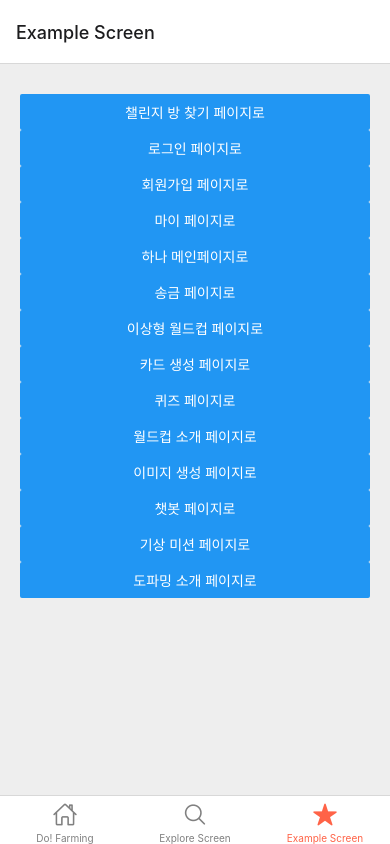
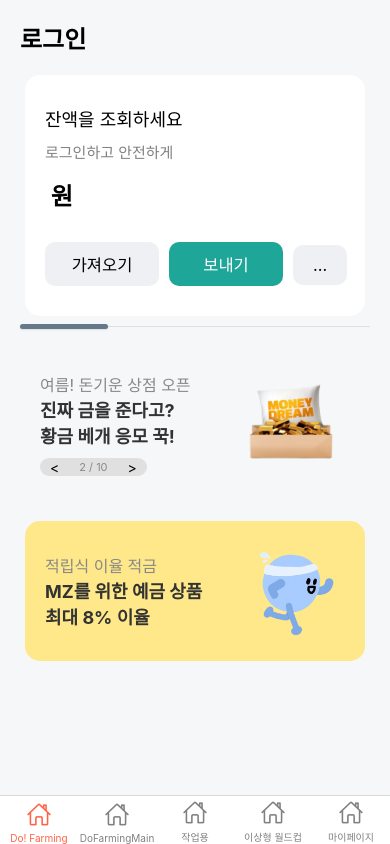
Before and after one commit to Do-Farming/do-farming_Front, a React Native app: screen /Example in a window 390 px wide. Built offline with nearby package versions, Linux system fonts and the light colour scheme.

Commit message:
feat: 플로우 연결

```diff
--- a/src/navigators/StackNavigator.tsx
+++ b/src/navigators/StackNavigator.tsx
@@ -44,7 +44,6 @@ function StackNavigator() {
         component={HanaMainScreen}
         options={{ title: '하나은행 메인화면' }}
       />
-
       <Stack.Screen
         name="SignIn"
         component={SignInScreen}
--- a/src/navigators/TabNavigator.tsx
+++ b/src/navigators/TabNavigator.tsx
@@ -2,10 +2,10 @@ import * as React from 'react';
 import { createBottomTabNavigator } from '@react-navigation/bottom-tabs';
 import { Ionicons } from '@expo/vector-icons';
 import HomeScreen from '../screens/home/HomeScreen';
-import ExploreScreen from '../screens/ExploreScreen';
+import HanaMainScreen from '../screens/hana/HanaMainScreen';
+import MyPageScreen from '../screens/mypage/MyPageScreen';
+import WorldCupInfoScreen from '../screens/worldcup/information/WorldCupInfoScreen';
 import ExampleScreen from '../screens/ExampleScreen';
-import HanaMain from '../screens/hana/HanaMainScreen';
-import HanaMainScreen from '../screens/hana/HanaMainScreen';
 
 const Tab = createBottomTabNavigator();
 
@@ -34,14 +34,23 @@ function TabNavigator() {
         options={{ title: 'Do! Farming', headerShown: false }}
       />
       <Tab.Screen
-        name="Explore"
-        component={ExploreScreen}
-        options={{ title: 'Explore Screen' }}
+        name="DoFarmingMain"
+        component={HomeScreen}
+        options={{ headerTransparent: true, headerTitle: '' }}
       />
       <Tab.Screen
-        name="Example"
+        name="작업용"
         component={ExampleScreen}
-        options={{ title: 'Example Screen' }}
+        options={{ headerTransparent: true, headerTitle: '' }}
+      />
+      <Tab.Screen
+        name="이상형 월드컵"
+        component={WorldCupInfoScreen}
+      />
+      <Tab.Screen
+        name="마이페이지"
+        component={MyPageScreen}
+        options={{ headerTransparent: true, headerTitle: '' }}
       />
     </Tab.Navigator>
   );
--- a/src/screens/ExampleScreen.tsx
+++ b/src/screens/ExampleScreen.tsx
@@ -1,8 +1,10 @@
 import React from 'react';
 import { View, StyleSheet, Button } from 'react-native';
+import { SafeAreaView } from './home/HomeScreen.styled';
 
 export default function ExampleScreen({ navigation }: any) {
   return (
+    <SafeAreaView>
       <View style={styles.container}>
         <Button
           title="챌린지 방 찾기 페이지로"
@@ -61,6 +63,7 @@ export default function ExampleScreen({ navigation }: any) {
           onPress={() => navigation.navigate('DoFarmingInfo')}
         />
       </View>
+    </SafeAreaView>
   );
 }
 
--- a/src/screens/hana/HomeScreen.styled.ts
+++ b/src/screens/hana/HanaMainScreen.styled.ts
@@ -152,7 +152,7 @@ export const PaginationDot = styled.View<PaginationDotProps>`
   box-shadow: 0px 1px 2px rgba(0, 0, 0, 0.1);
 `;
 
-export const Button = styled.View<ButtonProps>`
+export const Button = styled.TouchableOpacity<ButtonProps>`
   justify-content: center;
   align-items: center;
   padding: 10px 20px;
--- a/src/screens/hana/HanaMainScreen.tsx
+++ b/src/screens/hana/HanaMainScreen.tsx
@@ -7,6 +7,7 @@ import {
   Dimensions,
   NativeSyntheticEvent,
   NativeScrollEvent,
+  TouchableOpacity,
 } from 'react-native';
 import {
   Container,
@@ -33,21 +34,12 @@ import {
   Product2,
   Product3,
   BalanceTexts,
-} from './HomeScreen.styled';
+} from './HanaMainScreen.styled';
 import { mainContents, saleContents } from '../../mocks/hanaMainDatas';
 import { useAuth } from '../../contexts/authContext';
+import { SafeAreaView } from '../home/HomeScreen.styled';
 
 const { width: windowWidth } = Dimensions.get('window');
-
-const Pagination: React.FC<{ length: number; currentIndex: number }> = ({
-  currentIndex,
-}) => (
-  <PaginationContainer>
-    {Array.from({ length: saleContents.length }, (_, index) => (
-      <PaginationDot key={index} isActive={index === currentIndex} />
-    ))}
-  </PaginationContainer>
-);
 
 const Pagination2: React.FC<{ length: number; currentIndex2: number }> = ({
   currentIndex2,
@@ -57,7 +49,7 @@ const Pagination2: React.FC<{ length: number; currentIndex2: number }> = ({
   </PaginationContainer>
 );
 
-export default function HanaMainScreen() {
+export default function HanaMainScreen({ navigation }: any) {
   const [currentIndex, setCurrentIndex] = useState(0);
   const [currentIndex2, setCurrentIndex2] = useState(0);
   const { isLogin } = useAuth();
@@ -112,10 +104,13 @@ export default function HanaMainScreen() {
     setCurrentIndex2(index);
   };
   return (
+    <SafeAreaView>
       <Container>
         <Header>
           <Row>
+            <TouchableOpacity onPress={() => navigation.navigate('SignIn')}>
               <Username>로그인</Username>
+            </TouchableOpacity>
           </Row>
         </Header>
         <MainProduct>
@@ -127,7 +122,7 @@ export default function HanaMainScreen() {
             showsHorizontalScrollIndicator={false}
             keyExtractor={(item, index) => index.toString()}
             renderItem={
-            !isLogin
+              isLogin
                 ? ({ item, index }) => (
                     <Product2 key={index}>
                       <DescriptionSmallTexts>
@@ -172,10 +167,10 @@ export default function HanaMainScreen() {
                       </Row>
                       <BalanceTexts>{item.balance} 원</BalanceTexts>
                       <Row>
-                      <Button width="38%" backgroundColor="#EFF0F4">
+                        <Button width="38%" backgroundColor="#EFF0F4" onPress={() => navigation.navigate('')}>
                           <ButtonText>{item.btnText.option1}</ButtonText>
                         </Button>
-                      <Button width="38%" backgroundColor="#1EA698">
+                        <Button width="38%" backgroundColor="#1EA698" onPress={() => navigation.navigate('SendMoney')}>
                           <ButtonText color="white">
                             {item.btnText.option2}
                           </ButtonText>
@@ -230,6 +225,9 @@ export default function HanaMainScreen() {
           />
         </MainProduct>
         <MainProduct>
+          <TouchableOpacity
+            onPress={() => navigation.navigate('DoFarmingMain')}
+          >
             <Product3>
               <HanaCard>
                 <HanaTextContainer>
@@ -243,7 +241,9 @@ export default function HanaMainScreen() {
                 />
               </HanaCard>
             </Product3>
+          </TouchableOpacity>
         </MainProduct>
       </Container>
+    </SafeAreaView>
   );
 }
--- a/src/screens/home/HomeScreen.tsx
+++ b/src/screens/home/HomeScreen.tsx
@@ -135,7 +135,7 @@ const CardList = React.memo(
   ),
 );
 
-export default function HomeScreen() {
+export default function HomeScreen({ navigation } : any) {
   const [selectedCardType, setSelectedCardType] = useState('check');
   const [currentIndex, setCurrentIndex] = useState(0);
   const [creditCardList, setCreditCardList] = useState([]);
@@ -242,11 +242,17 @@ export default function HomeScreen() {
             showsHorizontalScrollIndicator={false}
             keyExtractor={(item, index) => index.toString()}
             renderItem={({ item, index }) => (
+              <TouchableOpacity onPress={() => {
+                if(index === 0) {
+                  navigation.navigate('DoFarmingInfo')
+                }
+              }}>
                 <Product key={index} style={{ width: windowWidth - 40 }}>
                   <ProductName>{item.name}</ProductName>
                   <InterestRateContainer>
                     <InterestRateText>
-                    최소 {item.interestRate.min} ~ 최대 {item.interestRate.max}
+                      최소 {item.interestRate.min} ~ 최대{' '}
+                      {item.interestRate.max}
                     </InterestRateText>
                   </InterestRateContainer>
                   <ProductImgView>
@@ -256,6 +262,7 @@ export default function HomeScreen() {
                   </ProductImgView>
                   <ProductInfo>{item.description}</ProductInfo>
                 </Product>
+              </TouchableOpacity>
             )}
             onMomentumScrollEnd={handleMomentumScrollEnd}
           />
--- a/src/screens/mypage/MyPageScreen.styled.ts
+++ b/src/screens/mypage/MyPageScreen.styled.ts
@@ -24,6 +24,7 @@ export const ProfileImage = styled.Image`
   width: 64px;
   height: 64px;
   border-radius: 25px;
+  object-fit: contain;
 `;
 
 export const ProfileName = styled.Text`
--- a/src/screens/sign/SignInScreen.tsx
+++ b/src/screens/sign/SignInScreen.tsx
@@ -14,6 +14,7 @@ import {
 } from './InputForm.styled';
 import { login } from '../../apis/authService';
 import { useAuth } from '../../contexts/authContext';
+import { Button } from 'react-native';
 
 export default function SignInScreen({ navigation }: any) {
   const [phoneNumber, setPhoneNumber] = useState('');
@@ -69,6 +70,10 @@ export default function SignInScreen({ navigation }: any) {
         <LongButton onPress={handleSubmit}>
           <ButtonText>로그인</ButtonText>
         </LongButton>
+        <Button
+          title="회원가입 페이지로"
+          onPress={() => navigation.navigate('SignUp')}
+        />
       </ButtonBox>
     </Container>
   );
--- a/src/screens/sign/SignUpScreen.tsx
+++ b/src/screens/sign/SignUpScreen.tsx
@@ -18,7 +18,7 @@ import {
   LongInput,
 } from './InputForm.styled';
 
-export default function SignUpScreen() {
+export default function SignUpScreen({ navigation } : any) {
   const [isSended, setIsSended] = useState(false);
 
   return (
@@ -71,7 +71,7 @@ export default function SignUpScreen() {
         </InputBox>
       </ContentBox>
       <ButtonBox>
-        <LongButton>
+        <LongButton onPress={() => navigation.navigate('HanaMain')}>
           <ButtonText>회원가입</ButtonText>
         </LongButton>
       </ButtonBox>
```
Lines whose indentation alone changed are shown as unchanged.
